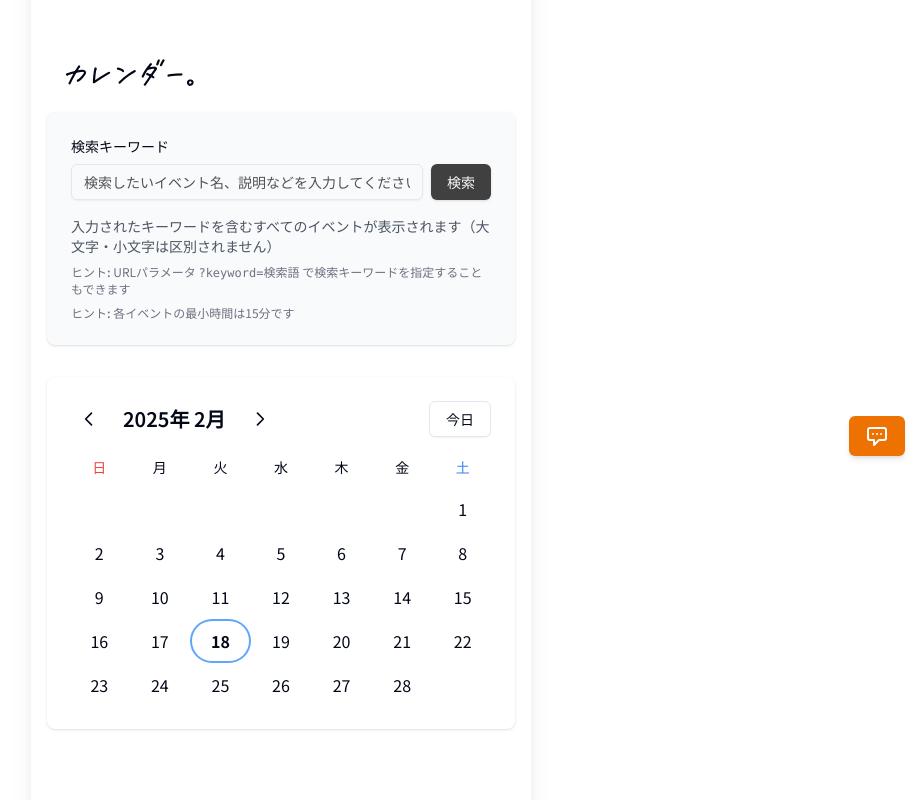
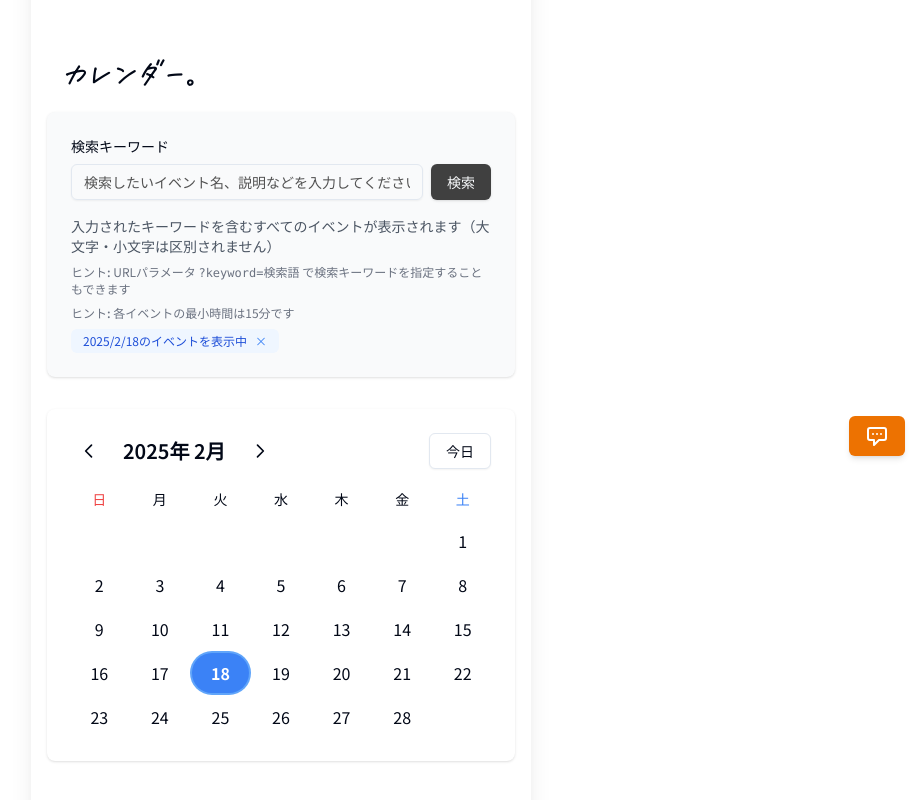
Before and after one commit to nnmykn/nnmykn, a Next.js app in the folder kan.run/: page /calendar in a window 1280 px wide. Shown: the part 328-1128 px from the top of the page, without its empty margins (359-1280 px from the left). Built offline with nearby package versions, Linux system fonts and the light colour scheme.

Commit message:
カレンダーズレてたので修正

```diff
--- a/kan.run/src/app/calendar/page.tsx
+++ b/kan.run/src/app/calendar/page.tsx
@@ -25,7 +25,12 @@ interface ApiCalendarEvent {
 
 // 日付を「YYYY-MM-DD」形式に変換する関数
 const formatDateKey = (date: Date): string => {
-  return new Date(date).toISOString().split('T')[0]
+  // 日本時間（JST）で日付を処理するため、getFullYear(), getMonth(), getDate()を使用
+  const year = date.getFullYear()
+  // getMonthは0始まりなので+1する
+  const month = (date.getMonth() + 1).toString().padStart(2, '0')
+  const day = date.getDate().toString().padStart(2, '0')
+  return `${year}-${month}-${day}`
 }
 
 // イベントの所要時間（分）を計算
@@ -101,7 +106,7 @@ export default function CalendarPage() {
   const today = new Date()
   const [currentMonth, setCurrentMonth] = useState(today.getMonth())
   const [currentYear, setCurrentYear] = useState(today.getFullYear())
-  const [selectedDate, setSelectedDate] = useState<Date | null>(null)
+  const [selectedDate, setSelectedDate] = useState<Date | null>(today)
 
   // 日本語の曜日
   const weekdays = ['日', '月', '火', '水', '木', '金', '土']
@@ -160,6 +165,20 @@ export default function CalendarPage() {
       searchEvents(defaultKeyword)
     }
   }, [defaultKeyword, searchEvents])
+
+  // 初期ロード時に今日の日付を選択した状態にする
+  useEffect(() => {
+    // コンポーネントがマウントされたときに、今日の日付が選択されたときの処理を実行
+    if (events.length > 0) {
+      const todayStr = formatDateKey(today)
+      const filteredDayElement = document.getElementById(
+        `day-group-${todayStr}`,
+      )
+      if (filteredDayElement) {
+        filteredDayElement.scrollIntoView({ behavior: 'smooth' })
+      }
+    }
+  }, [events])
 
   // 前月に移動
   const goToPreviousMonth = () => {
```
